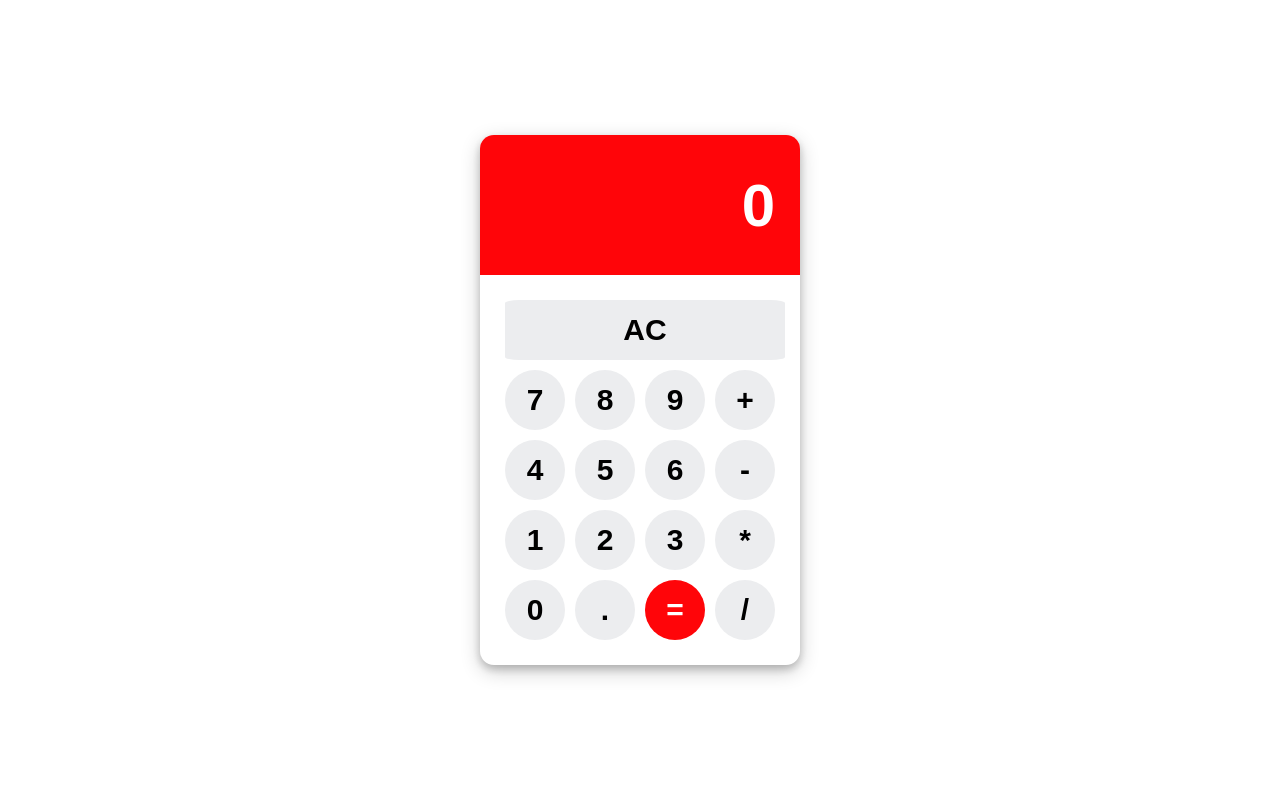
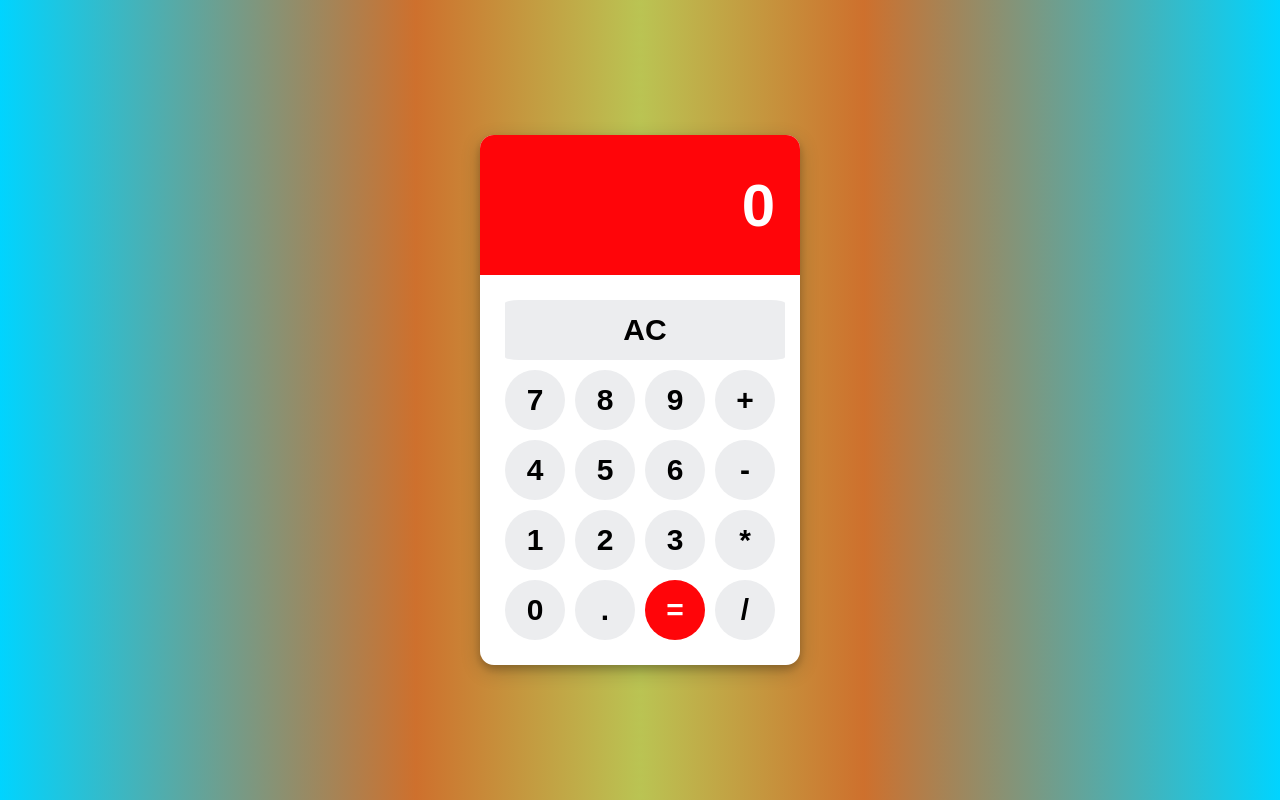
Before and after one commit to eminmirzoev/hw7, a website: page src/index.html in a window 1280 px wide. Drawn offline with Linux system fonts and the light colour scheme.

Commit message:
homeworkFinish

```diff
--- a/src/style.css
+++ b/src/style.css
@@ -1,10 +1,7 @@
 body {
-	background: rgb(63,94,251);
-	background: radial-gradient(circle, rgba(63,94,251,1) 0%, rgba(252,70,107,1) 100%);
-	margin: 0;
-	padding: 0;
+	background: rgb(186,196,83);
+	background: radial-gradient(circle, rgba(186,196,83,1) 0%, rgba(206,112,45,1) 35%, rgba(0,212,255,1) 100%);
 }
-
 .calculator {
 	position: fixed;
 	top: 50%;
```
